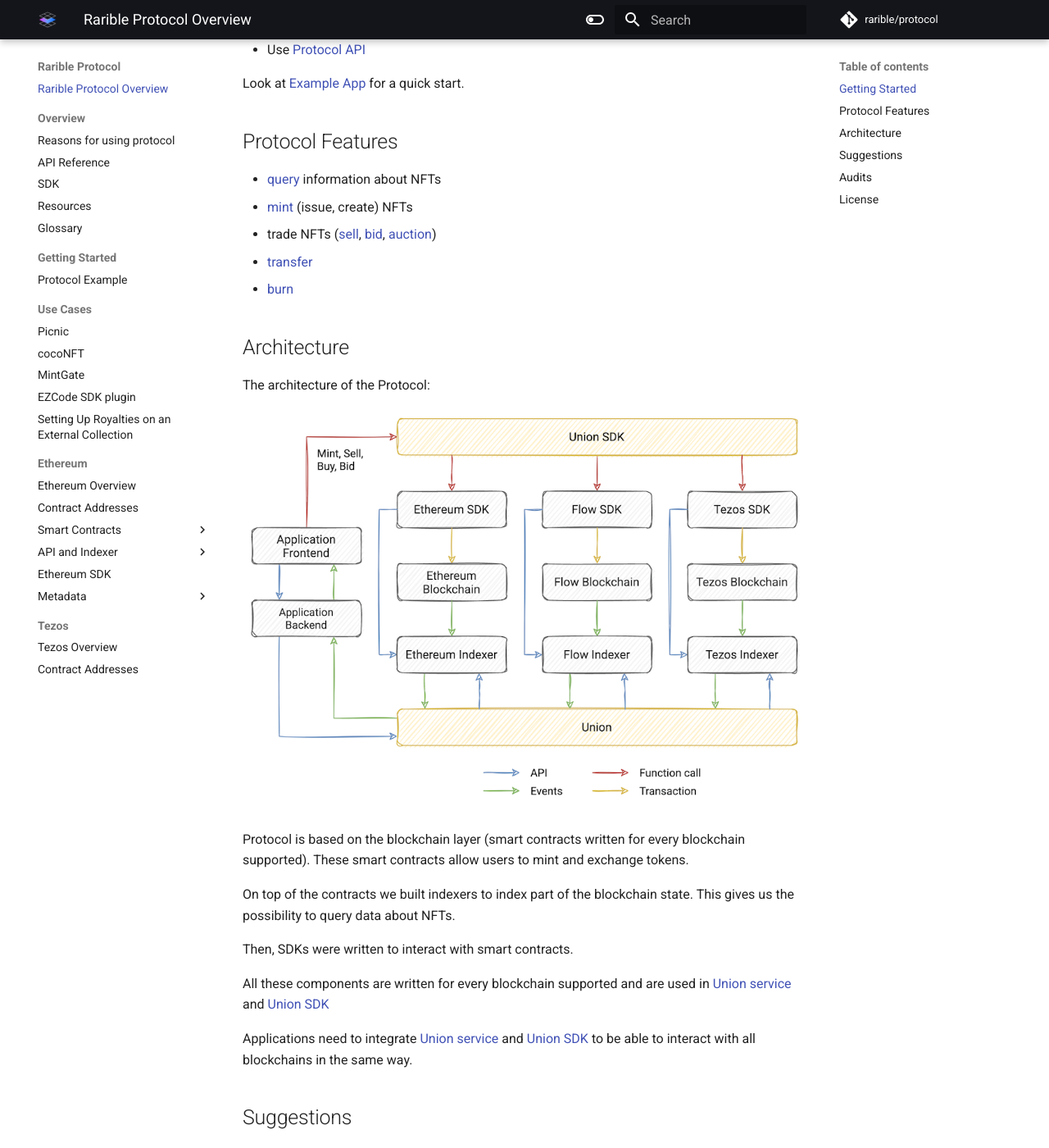
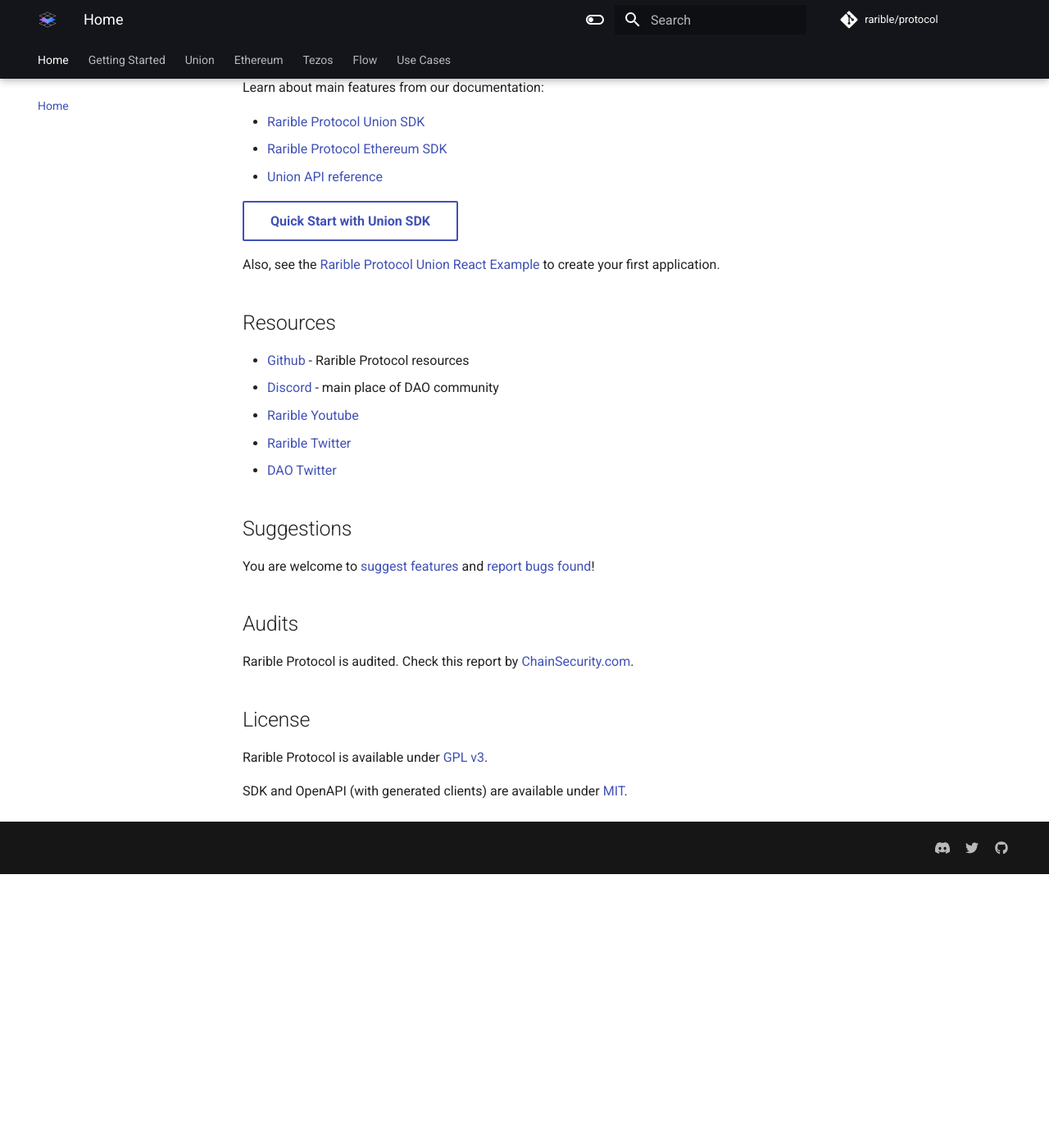
Before and after one commit to rarible/protocol, an MkDocs documentation site: the page built from docs/index.md, in a window 1280 px wide and 1400 px high, scrolled down 458 px. Shown: the whole window at 82% size. Built offline with MkDocs 1.6.1 and Material for MkDocs 9.7.7, drawn with Linux system fonts in a browser that asks for light colours; comment, search, counter and statistics services are not loaded; after the commit the page ends 1524 px from its top, so only the background shows below that; some of the changed text lies outside the part shown.

Commit message:
Update main page and site structure. Change navigation

```diff
--- a/docs/index.md
+++ b/docs/index.md
@@ -1,43 +1,39 @@
-# Rarible Protocol Overview
+---
+hide:
+- toc
+- feedback
+---
 
-Rarible Protocol is a tool to query, issue and trade NFTs on these blockchains:
+# Rarible Protocol
 
-- [Ethereum](./ethereum/ethereum-overview.md)
-- [Flow](./flow/flow-overview.md) (WIP)
-- [Tezos](./tezos/tezos-overview.md)
-- Polygon (WIP, coming soon)
-- Other blockchains ([tell us](https://github.com/rarible/protocol/discussions) what blockchain you want)
+Rarible Protocol is a tool to query, issue, and trade NFTs on these blockchains:
+
+* [Ethereum](./ethereum/ethereum-overview.md)
+* [Flow](./flow/flow-overview.md)
+* [Tezos](./tezos/tezos-overview.md)
+* Polygon (WIP, coming soon)
+
+[Rarible Protocol Overview](overview/union.md){ .md-button }
 
 ## Getting Started
 
-- Install and start to use [Protocol SDK](overview/union-sdk.md)
-- Use [Protocol API](overview/api-reference.md)
+Learn about main features from our documentation:
 
-Look at [Example App](getting-started/protocol-example.md) for a quick start.
+* [Rarible Protocol Union SDK](overview/union-sdk.md)
+* [Rarible Protocol Ethereum SDK](ethereum/sdk/ethereum-sdk.md)
+* [Union API reference](overview/api-reference.md)
 
-## Protocol Features
+[Quick Start with Union SDK](getting-started/quick-start.md){ .md-button }
 
-- [query](https://github.com/rarible/sdk#querying) information about NFTs
-- [mint](https://github.com/rarible/sdk#mint) (issue, create) NFTs
-- trade NFTs ([sell](https://github.com/rarible/sdk#sell), [bid](https://github.com/rarible/sdk#bid), [auction](https://github.com/rarible/sdk#auction))
-- [transfer](https://github.com/rarible/sdk#transfer)
-- [burn](https://github.com/rarible/sdk#burn)
+Also, see the [Rarible Protocol Union React Example](https://github.com/rarible/example) to create your first application.
 
-## Architecture
+## Resources
 
-The architecture of the Protocol:
-
-![](overview/img/union_architecture.png)
-
-Protocol is based on the blockchain layer (smart contracts written for every blockchain supported). These smart contracts allow users to mint and exchange tokens.
-
-On top of the contracts we built indexers to index part of the blockchain state. This gives us the possibility to query data about NFTs.
-
-Then, SDKs were written to interact with smart contracts.
-
-All these components are written for every blockchain supported and are used in [Union service](https://github.com/rarible/union-service) and [Union SDK](https://github.com/rarible/sdk)
-
-Applications need to integrate [Union service](https://github.com/rarible/union-service) and [Union SDK](https://github.com/rarible/sdk) to be able to interact with all blockchains in the same way.
+* [Github](https://github.com/rarible) - Rarible Protocol resources
+* [Discord](https://discord.gg/3ByePUMAvB) - main place of DAO community
+* [Rarible Youtube](https://www.youtube.com/c/Rarible)
+* [Rarible Twitter](https://twitter.com/rarible)
+* [DAO Twitter](https://twitter.com/raribledao)
 
 ## Suggestions
 
@@ -51,4 +47,4 @@
 
 Rarible Protocol is available under [GPL v3](LICENSE).
 
-SDK and openapi (with generated clients) are available under [MIT](MIT-LICENSE).
+SDK and OpenAPI (with generated clients) are available under [MIT](MIT-LICENSE).
--- a/mkdocs.yml
+++ b/mkdocs.yml
@@ -2,21 +2,16 @@
 site_description: Rarible Protocol documentation
 
 nav:
-  - 'Rarible Protocol Overview': 'index.md'
-  - 'Overview':
+  - 'Home': 'index.md'
+  - 'Getting Started':
+      - 'Quick Start': 'getting-started/quick-start.md'
+      - 'Resources': 'getting-started/community.md'
+      - 'Glossary': 'getting-started/glossary.md'
+  - 'Union':
+      - 'Overview': 'overview/union.md'
+      - 'API Reference': 'overview/api-reference.md'
+      - 'Union SDK': 'overview/union-sdk.md'
       - 'Reasons for using protocol': 'overview/reasons.md'
-      - 'API Reference': 'overview/api-reference.md'
-      - 'SDK': 'overview/union-sdk.md'
-      - 'Resources': 'overview/resources.md'
-      - 'Glossary': 'overview/glossary.md'
-  - 'Getting Started':
-      - 'Protocol Example': 'getting-started/protocol-example.md'
-  - 'Use Cases':
-      - 'Picnic': 'use-cases/picnic.md'
-      - 'cocoNFT': 'use-cases/coconft.md'
-      - 'MintGate': 'use-cases/mintgate.md'
-      - 'EZCode SDK plugin': 'use-cases/bubblesdk.md'
-      - 'Setting Up Royalties on an External Collection': 'use-cases/royalties-on-a-external-collection.md'
 #  - 'Union SDK':
 #      - 'Overview': 'union-sdk/union-overview.md'
 #      - 'API`s': 'union-sdk/api.md'
@@ -48,7 +43,14 @@
   - 'Tezos':
       - 'Tezos Overview': 'tezos/tezos-overview.md'
       - 'Contract Addresses': 'tezos/tezos-contract-addresses.md'
-
+  - 'Flow':
+      - 'Flow Overview': 'flow/flow-overview.md'
+  - 'Use Cases':
+      - 'Picnic': 'use-cases/picnic.md'
+      - 'cocoNFT': 'use-cases/coconft.md'
+      - 'MintGate': 'use-cases/mintgate.md'
+      - 'EZCode SDK plugin': 'use-cases/bubblesdk.md'
+      - 'Setting Up Royalties on an External Collection': 'use-cases/royalties-on-a-external-collection.md'
 theme:
   name: material
   logo: assets/logo.png
@@ -68,6 +70,9 @@
     - navigation.sections
     - search.highlight
     - navigation.instant
+    - navigation.tabs
+    - navigation.tabs.sticky
+    - navigation.top
 
 plugins:
   - search
@@ -79,6 +84,10 @@
   social:
     - icon: fontawesome/brands/discord
       link: https://discord.gg/3ByePUMAvB
+    - icon: fontawesome/brands/twitter
+      link: https://twitter.com/raribledao
+    - icon: fontawesome/brands/github
+      link: https://github.com/rarible
   analytics:
     provider: google
     property: G-20ZJ98JPQ3
```
